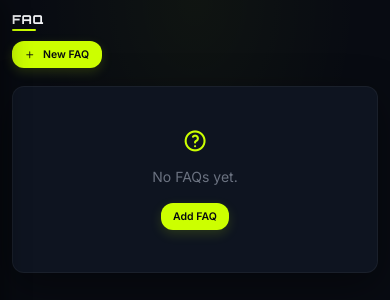
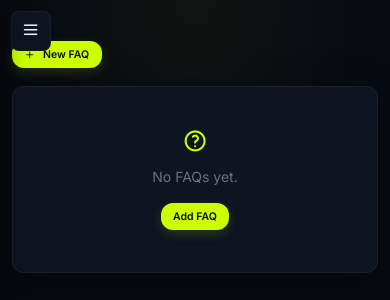
Before and after one commit to raihanislam99/Xoos-Digital, a PHP site: page /admin/modules/faq.php in a window 390 px wide. Shown: the top 300 px of the page. Run offline with PHP 8.4, Linux system fonts and the light colour scheme; the visitor is signed in with stand-in values (Sample User, id 1); data that the repository does not hold is empty; some libraries are stand-ins or nearby versions.

Commit message:
fix: move hamburger outside sidebar so it's clickable on mobile, add fixed mobile-menu-btn

```diff
--- a/admin/assets/css/admin-v3.css
+++ b/admin/assets/css/admin-v3.css
@@ -111,18 +111,6 @@ html { font-size: 17px; }
   border-bottom: 1px solid var(--border);
   position: relative;
 }
-.sidebar-user .hamburger {
-  display: none;
-  background: none;
-  border: none;
-  color: var(--text-secondary);
-  font-size: 1.2rem;
-  cursor: pointer;
-  padding: 4px;
-  border-radius: 6px;
-  transition: all 0.15s;
-}
-.sidebar-user .hamburger:hover { color: var(--text-primary); background: rgba(255,255,255,0.04); }
 .sidebar-bell {
   position: relative;
   background: none;
--- a/admin/assets/js/admin-v3.js
+++ b/admin/assets/js/admin-v3.js
@@ -256,9 +256,9 @@
   }
 
   function bindSidebar() {
-    var hamburger = document.querySelector('.hamburger');
-    if (hamburger) {
-      hamburger.addEventListener('click', function() {
+    var mobileBtn = document.getElementById('mobileMenuBtn');
+    if (mobileBtn) {
+      mobileBtn.addEventListener('click', function() {
         var sidebar = document.getElementById('sidebar');
         if (sidebar) sidebar.classList.toggle('open');
       });
--- a/admin/inc/header.php
+++ b/admin/inc/header.php
@@ -549,6 +549,27 @@ try { $newLeadsWeek = (int)db_val("SELECT COUNT(*) FROM leads WHERE is_blacklist
 
         .touch-active .media-overlay { opacity: 1 !important; }
 
+        .mobile-menu-btn {
+            display: none;
+            position: fixed;
+            top: 0.75rem;
+            left: 0.75rem;
+            z-index: 99;
+            background: var(--bg2);
+            border: 1px solid var(--border);
+            color: var(--text);
+            font-size: 1.3rem;
+            cursor: pointer;
+            padding: 0.5rem;
+            border-radius: var(--radius-sm);
+            width: 40px;
+            height: 40px;
+            align-items: center;
+            justify-content: center;
+            transition: all 0.15s;
+        }
+        .mobile-menu-btn:hover { border-color: var(--accent); color: var(--accent); }
+
         /* ── Responsive ── */
         @media(max-width:1024px){
             .page-title { font-size: 1.1rem; }
@@ -562,7 +583,7 @@ try { $newLeadsWeek = (int)db_val("SELECT COUNT(*) FROM leads WHERE is_blacklist
             .sidebar.open{transform:translateX(0)}
             .sidebar.open + .sidebar-backdrop { display: block; }
             .admin-main{padding:1.25rem; margin-left:0; width:100%}
-            .sidebar-user .hamburger{display:block}
+            .mobile-menu-btn{display:flex}
             .form-row{grid-template-columns:1fr}
             .page-header { flex-direction: column; align-items: flex-start; gap: 0.75rem; }
             .page-title { font-size: 1rem; }
@@ -646,11 +667,11 @@ try { $newLeadsWeek = (int)db_val("SELECT COUNT(*) FROM leads WHERE is_blacklist
     <script>window.blogAIProvider='<?= get_setting('ai_provider_blog','groq') ?>';</script>
 </head>
 <body>
+    <button class="mobile-menu-btn" id="mobileMenuBtn" title="Menu">
+        <i class="ti ti-menu-2"></i>
+    </button>
     <aside class="sidebar v3-sidebar" id="sidebar">
         <div class="sidebar-user">
-            <button class="hamburger" title="Menu">
-                <i class="ti ti-menu-2"></i>
-            </button>
             <div class="sidebar-avatar" data-name="<?= htmlspecialchars($_SESSION['admin_username'] ?? 'A') ?>"></div>
             <div class="sidebar-user-info">
                 <div class="sidebar-user-name"><?= htmlspecialchars($_SESSION['admin_username'] ?? 'Admin') ?></div>
```
